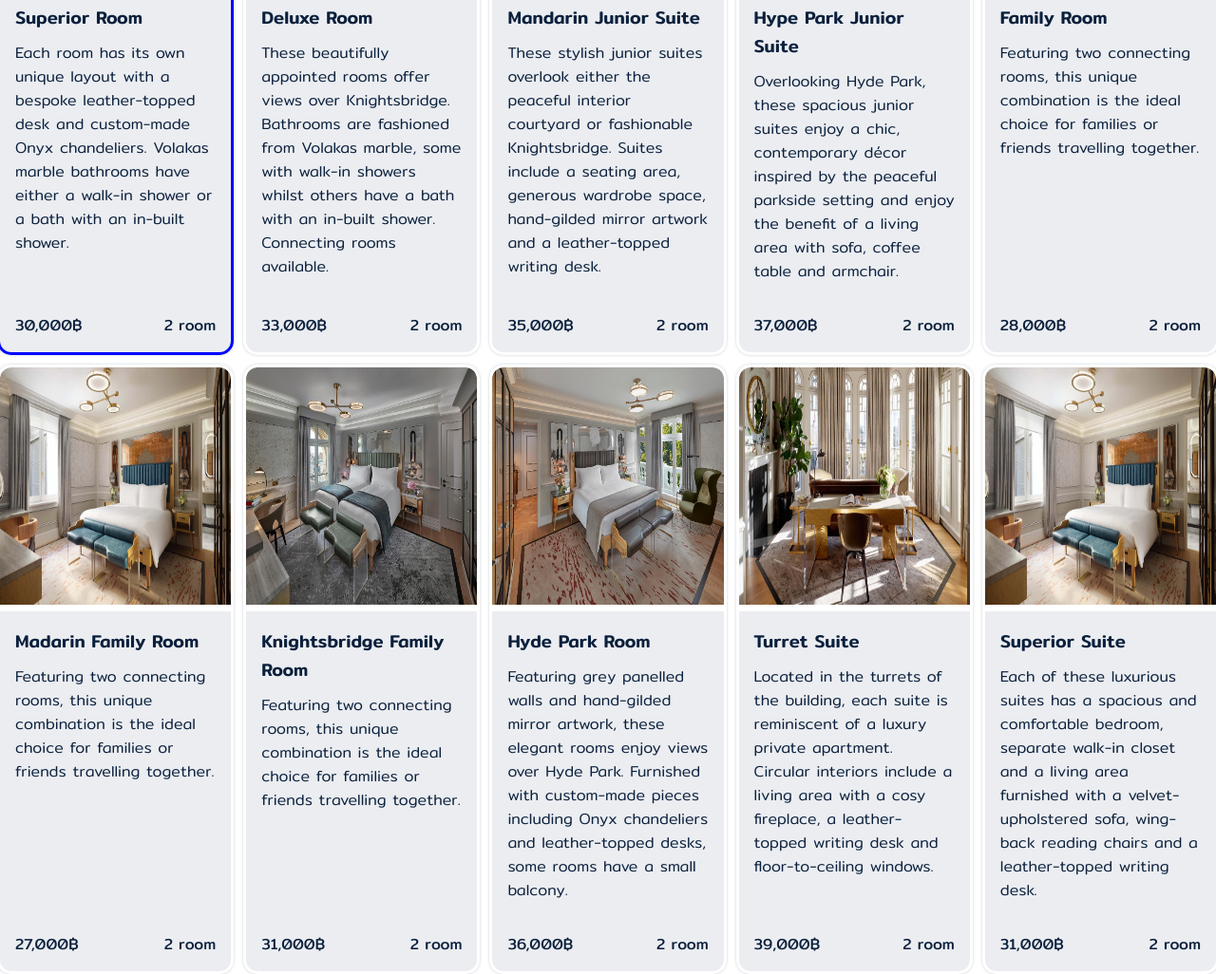
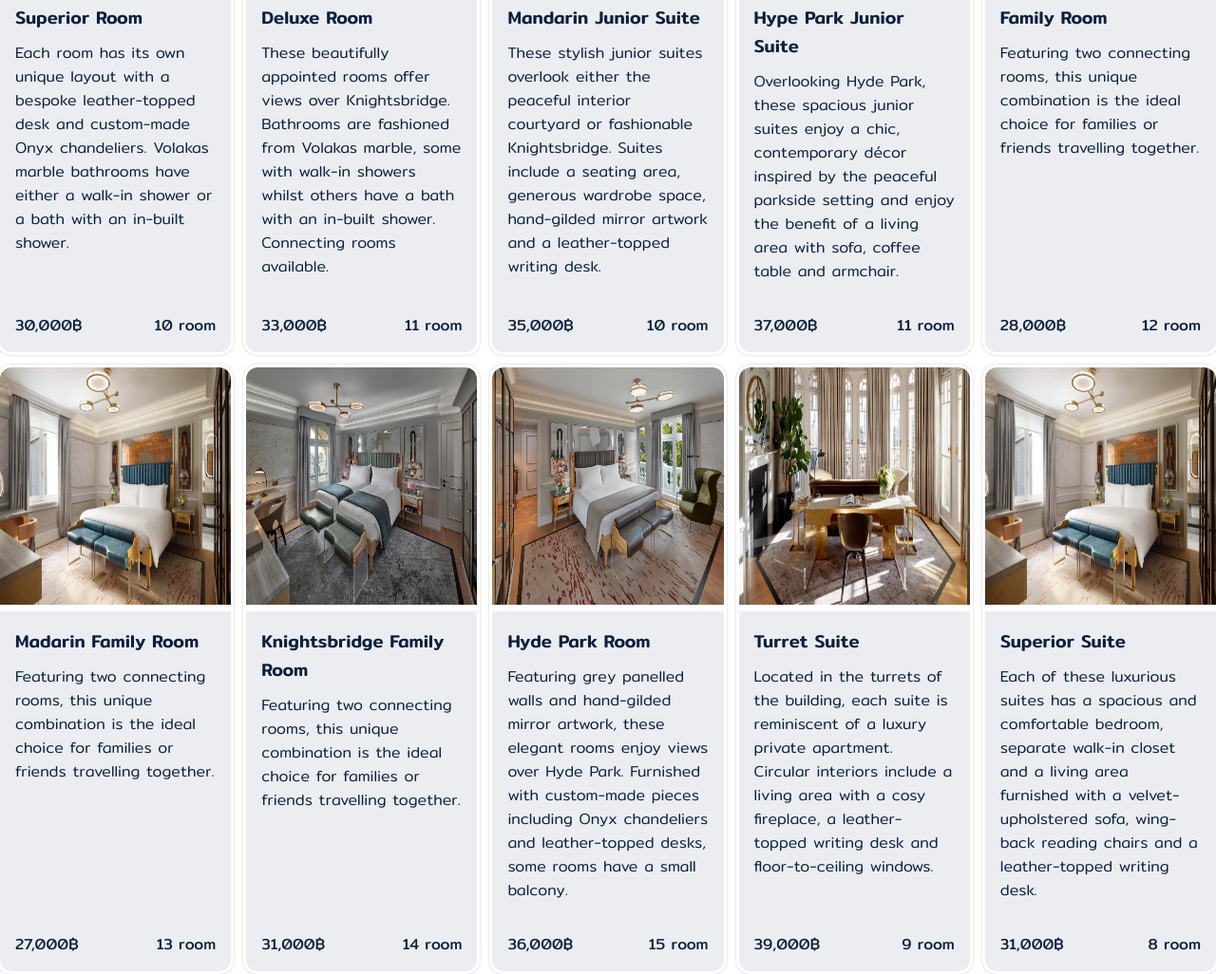
Before and after one commit to Porrama08/project-cpe363, a plain HTML site: page de-tourist.html in a window 1280 px wide. Shown: the part 270-1296 px from the top of the page at 95% size. Drawn offline with Linux system fonts and the light colour scheme.

Commit message:
ปรับแก้ stock ห้องให้เหมือนกันตาราง

```diff
--- a/de-tourist.html
+++ b/de-tourist.html
@@ -20,7 +20,7 @@
                 </div>
                 <div class="product-price">
                     <div class="product-left">30,000฿</div>
-                    <div class="product-right">2 room</div>
+                    <div class="product-right">10 room</div>
                 </div>
             </div>
 
@@ -34,7 +34,7 @@
                 </div>
                 <div class="product-price">
                     <div class="product-left">33,000฿</div>
-                    <div class="product-right">2 room</div>
+                    <div class="product-right">11 room</div>
                 </div>
             </div>
 
@@ -48,7 +48,7 @@
                 </div>
                 <div class="product-price">
                     <div class="product-left">35,000฿</div>
-                    <div class="product-right">2 room</div>
+                    <div class="product-right">10 room</div>
                 </div>
             </div>
 
@@ -62,7 +62,7 @@
                 </div>
                 <div class="product-price">
                     <div class="product-left">37,000฿</div>
-                    <div class="product-right">2 room</div>
+                    <div class="product-right">11 room</div>
                 </div>
             </div>
 
@@ -76,7 +76,7 @@
                 </div>
                 <div class="product-price">
                     <div class="product-left">28,000฿</div>
-                    <div class="product-right">2 room</div>
+                    <div class="product-right">12 room</div>
                 </div>
             </div>
 
@@ -90,7 +90,7 @@
                 </div>
                 <div class="product-price">
                     <div class="product-left">27,000฿</div>
-                    <div class="product-right">2 room</div>
+                    <div class="product-right">13 room</div>
                 </div>
             </div>
 
@@ -104,7 +104,7 @@
                 </div>
                 <div class="product-price">
                     <div class="product-left">31,000฿</div>
-                    <div class="product-right">2 room</div>
+                    <div class="product-right">14 room</div>
                 </div>
             </div>
 
@@ -118,7 +118,7 @@
                 </div>
                 <div class="product-price">
                     <div class="product-left">36,000฿</div>
-                    <div class="product-right">2 room</div>
+                    <div class="product-right">15 room</div>
                 </div>
             </div>
 
@@ -132,7 +132,7 @@
                 </div>
                 <div class="product-price">
                     <div class="product-left">39,000฿</div>
-                    <div class="product-right">2 room</div>
+                    <div class="product-right">9 room</div>
                 </div>
             </div>
 
@@ -146,7 +146,7 @@
                 </div>
                 <div class="product-price">
                     <div class="product-left">31,000฿</div>
-                    <div class="product-right">2 room</div>
+                    <div class="product-right">8 room</div>
                 </div>
             </div>
             <a href="table.html" class="table-btn">สนใจสินค้า</a>
```
